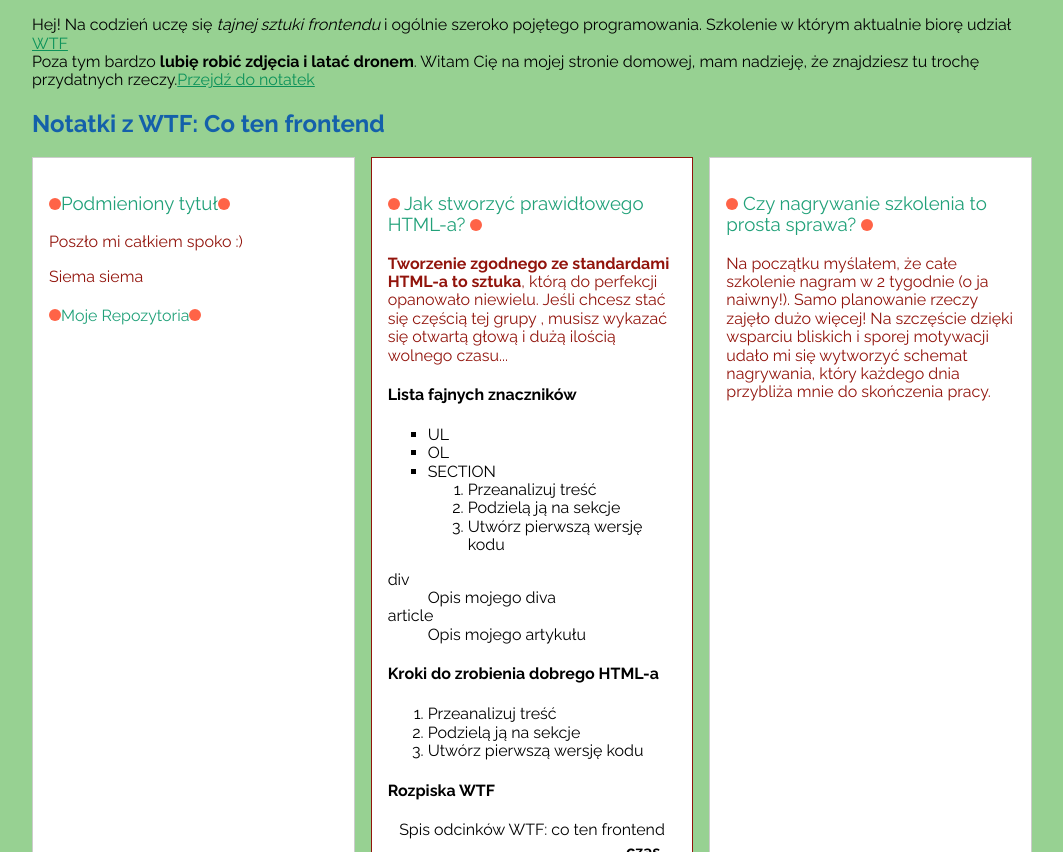
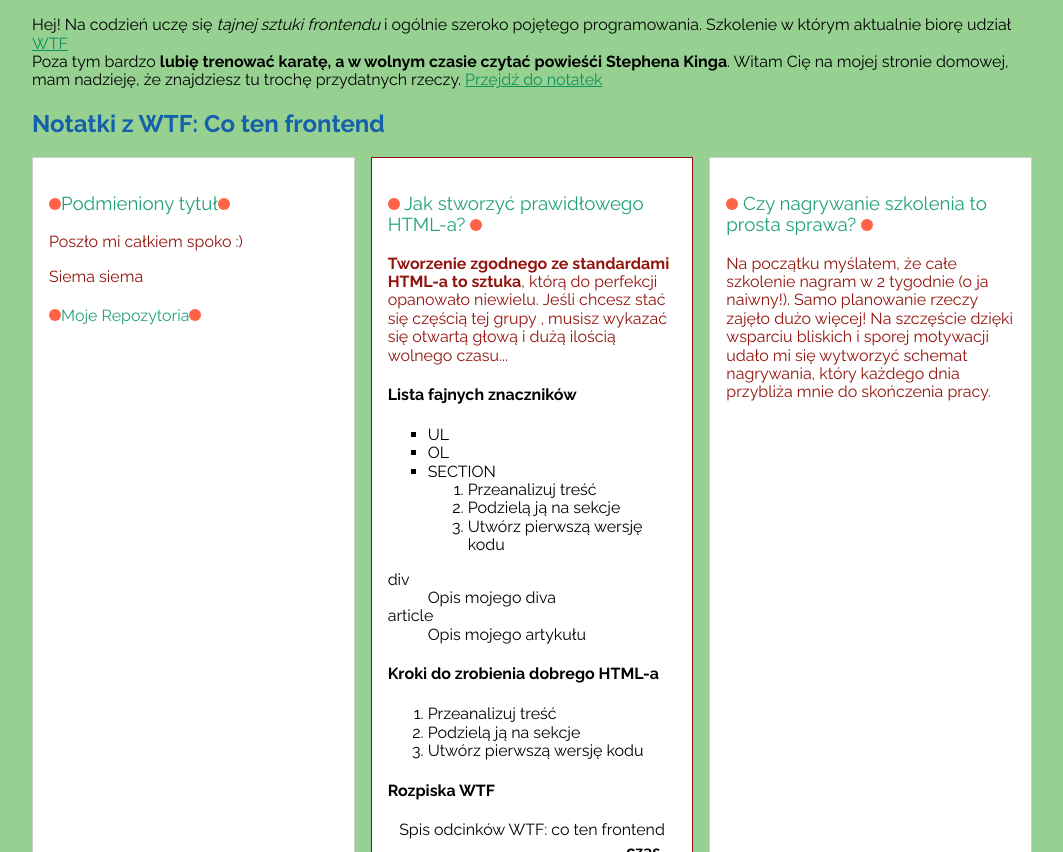
Before and after one commit to Kamil-Siwiec/homepage-webpack, a website built with webpack: page src/pages/index.html in a window 1280 px wide. Shown: the part 969-1821 px from the top of the page, without its empty margins (108-1171 px from the left). Built offline with nearby package versions, Linux system fonts and the light colour scheme; no server answers.

Commit message:
again add html content about

```diff
--- a/src/pages/index.html
+++ b/src/pages/index.html
@@ -46,9 +46,9 @@
           <i>frontendu</i> i ogólnie szeroko pojętego programowania. Szkolenie w którym aktualnie biorę udział
           <a class="about__link" href="https://cotenfrontend.pl">WTF</a>
           <br />
-          Poza tym bardzo <b>lubię robić zdjęcia i latać dronem</b>. Witam Cię
+          Poza tym bardzo <b>lubię trenować karatę, a w wolnym czasie czytać powieśći Stephena Kinga</b>. Witam Cię
           na mojej stronie domowej, mam nadzieję, że znajdziesz tu trochę
-          przydatnych rzeczy.<a class="about__link" href="#notatki"
+          przydatnych rzeczy. <a class="about__link" href="#notatki"
             >Przejdź do notatek</a
           >
         </p>
```
